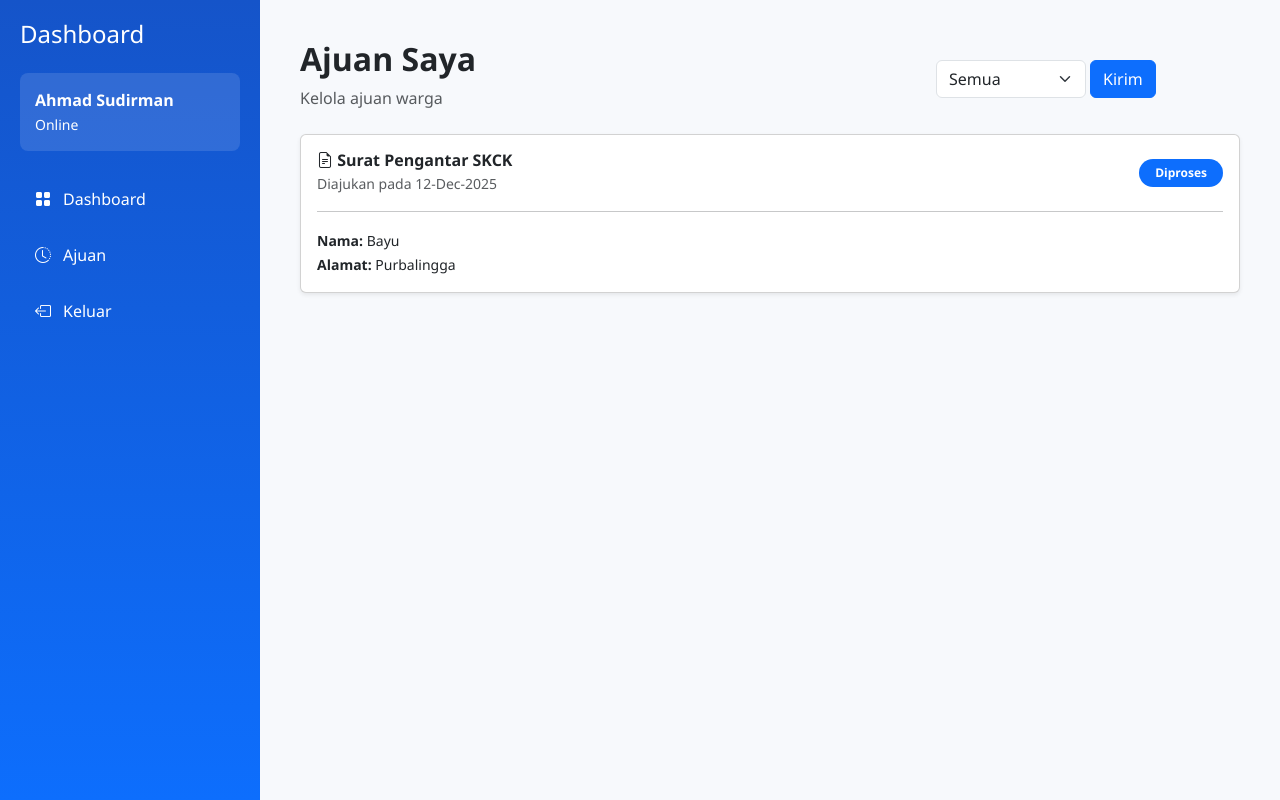
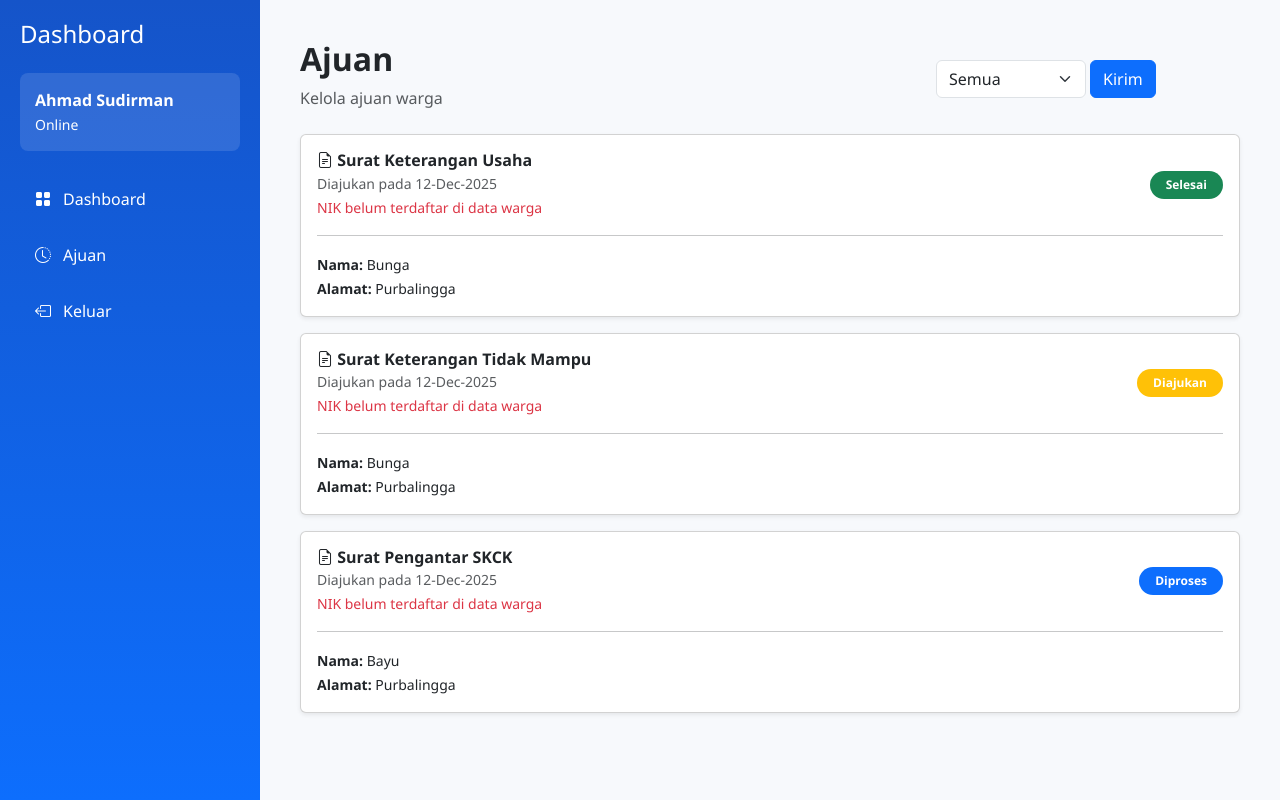
Before and after one commit to fadilah546/SILADES, a PHP site: page /Admin/index.php?p=ajuan_saya in a window 1280 px wide. Run offline with PHP 8.4, Linux system fonts and the light colour scheme; a user stored in the database is signed in; data comes from the database, SQL or seed files in the repository; tables that the repository leaves empty or names only in its code hold one stand-in row (values such as "Sample post").

Commit message:
Update ajuan.php

```diff
--- a/Admin/ajuan.php
+++ b/Admin/ajuan.php
@@ -1,27 +1,26 @@
 <?php
-$id = 1;
 $kategori = 'semua';
-$query = "SELECT * FROM ajuan WHERE id_user = $id";
+$query = "SELECT * FROM ajuan";
 if (isset($_POST['submit'])) {
   $kategori = $_POST['kategori'];
   if ($kategori == 'diajukan') {
-    $query = "SELECT * FROM ajuan WHERE status = 'Diajukan' AND id_user = $id";
+    $query = "SELECT * FROM ajuan WHERE status = 'Diajukan'";
   } elseif ($kategori == 'diproses') {
-    $query = "SELECT * FROM ajuan WHERE status = 'Diproses' AND id_user = $id";
+    $query = "SELECT * FROM ajuan WHERE status = 'Diproses'";
   } elseif ($kategori == 'selesai') {
-    $query = "SELECT * FROM ajuan WHERE status = 'Selesai' AND id_user = $id";
+    $query = "SELECT * FROM ajuan WHERE status = 'Selesai'";
   } elseif ($kategori == 'ditolak') {
-    $query = "SELECT * FROM ajuan WHERE status = 'Ditolak' AND id_user = $id";
-  }elseif ($kategori == 'terbaru') {
-    $query = "SELECT * FROM ajuan WHERE id_user = $id ORDER BY created_at DESC";
+    $query = "SELECT * FROM ajuan WHERE status = 'Ditolak'";
+  } elseif ($kategori == 'terbaru') {
+    $query = "SELECT * FROM ajuan ORDER BY created_at DESC";
   } else {
-    $query = "SELECT * FROM ajuan WHERE id_user = $id";
+    $query = "SELECT * FROM ajuan";
   }
 }
 ?>
 <div class="d-flex justify-content-between align-items-center">
   <div class="row">
-    <h2 class="fw-bold mb-2">Ajuan Saya</h2>
+    <h2 class="fw-bold mb-2">Ajuan</h2>
     <p class="text-muted mb-4">Kelola ajuan warga</p>
   </div>
   <form action="" method="POST">
@@ -43,34 +42,41 @@ if (isset($_POST['submit'])) {
   </form>
 </div>
 
-
-
 <?php
 $data = $koneksi->query($query);
-if($data->num_rows == 0){
+if ($data->num_rows == 0) {
   echo "Tidak ada ajuan";
 }
-foreach($data as $d){
+foreach ($data as $d) {
   $id_surat = $d['id_surat'];
   $surat = $koneksi->query("SELECT * FROM surat WHERE id_surat = $id_surat");
   $s = $surat->fetch_assoc();
+  $nik = $d['NIK'];
+  $cek = $koneksi->query("SELECT nik FROM warga WHERE nik = '$nik'");
 ?>
   <a class="text-decoration-none text-dark" href="?p=detail&id_ajuan=<?= $d['id_ajuan'] ?>">
-<div class ="card pengajuan-card shadow-sm mb-3">
+    <div class="card pengajuan-card shadow-sm mb-3">
       <div class="card-body">
         <div class="d-flex justify-content-between align-items-center">
           <div>
-          <h6 class="fw-bold mb-0"><i class="bi bi-file-earmark-text"></i>  <?= $s['nama_surat'] ?></h6>
-          <small class="text-muted">Diajukan pada <?php echo date('d-M-Y', strtotime($d['created_at']))?></small>
+            <h6 class="fw-bold mb-0"><i class="bi bi-file-earmark-text"></i> <?= $s['nama_surat'] ?></h6>
+            <small class="text-muted">Diajukan pada <?php echo date('d-M-Y', strtotime($d['created_at'])) ?></small><br>
+            <?php
+            if ($cek->num_rows == 0) {
+              echo "<small class='text-danger'>NIK belum terdaftar di data warga</small>";
+            }else{
+              echo "<small class='text-success'>NIK terdaftar di data warga</small>";
+            }
+            ?>
           </div>
           <?php
-        if($d['status']=='Diajukan'){
+          if ($d['status'] == 'Diajukan') {
             $warna = 'warning';
-        }elseif($d['status']=='Diproses'){
+          } elseif ($d['status'] == 'Diproses') {
             $warna = 'primary';
-        }elseif($d['status']=='Selesai'){
+          } elseif ($d['status'] == 'Selesai') {
             $warna = 'success';
-        }else{
+          } else {
             $warna = 'danger';
           }
           ?>
```
Lines whose indentation alone changed are shown as unchanged.
